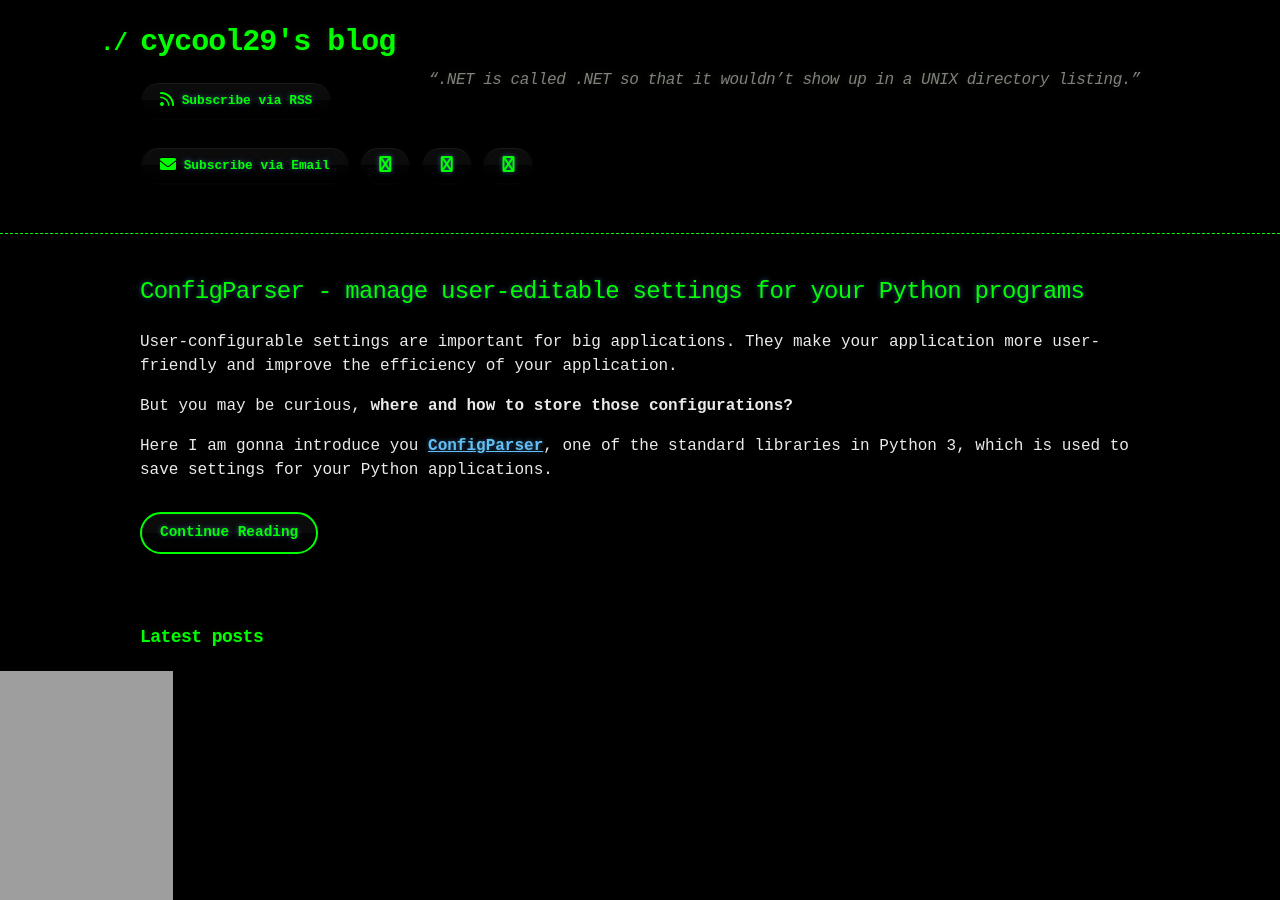
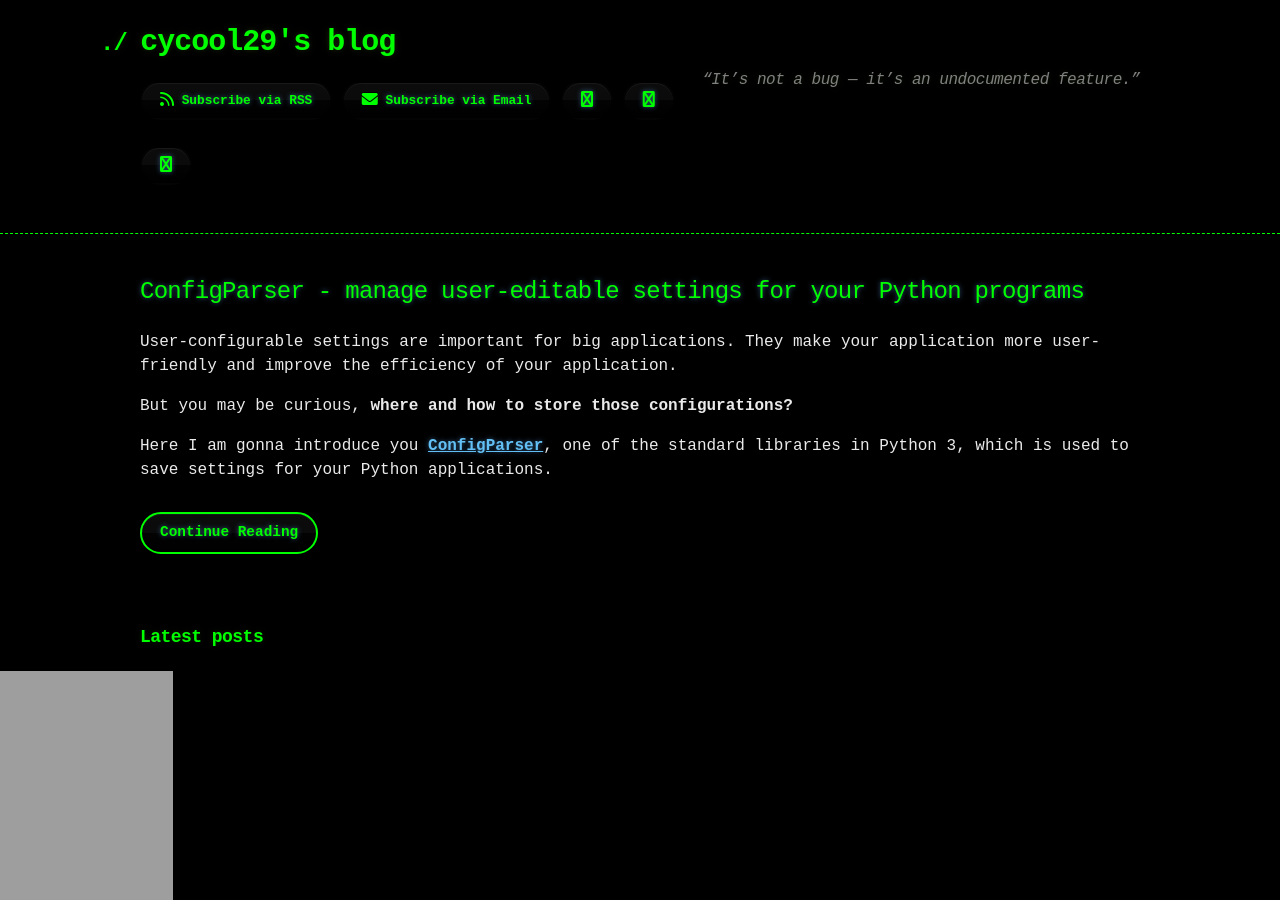
Before and after one commit to cycool29/cycool29.github.io, a Jekyll site: the page built from index.md, in a window 1280 px wide and 900 px high. Built offline with Jekyll 4.4.1, drawn with Linux system fonts in a browser that asks for light colours; a style sheet for code colours, icons or effects is not loaded.

Commit message:
Update quotes

```diff
--- a/_config.yml
+++ b/_config.yml
@@ -1,5 +1,5 @@
 title: cycool29's blog
-description: "“.NET is called .NET so that it wouldn’t show up in a UNIX directory listing.” "
+description: "“It’s not a bug — it’s an undocumented feature.” "
 bio: A high school student. Intermediate in Python, Git, Bash. Learning JavaScript. He/Him. "
 author: cycool29
 url: https://cycool29.github.io
```
